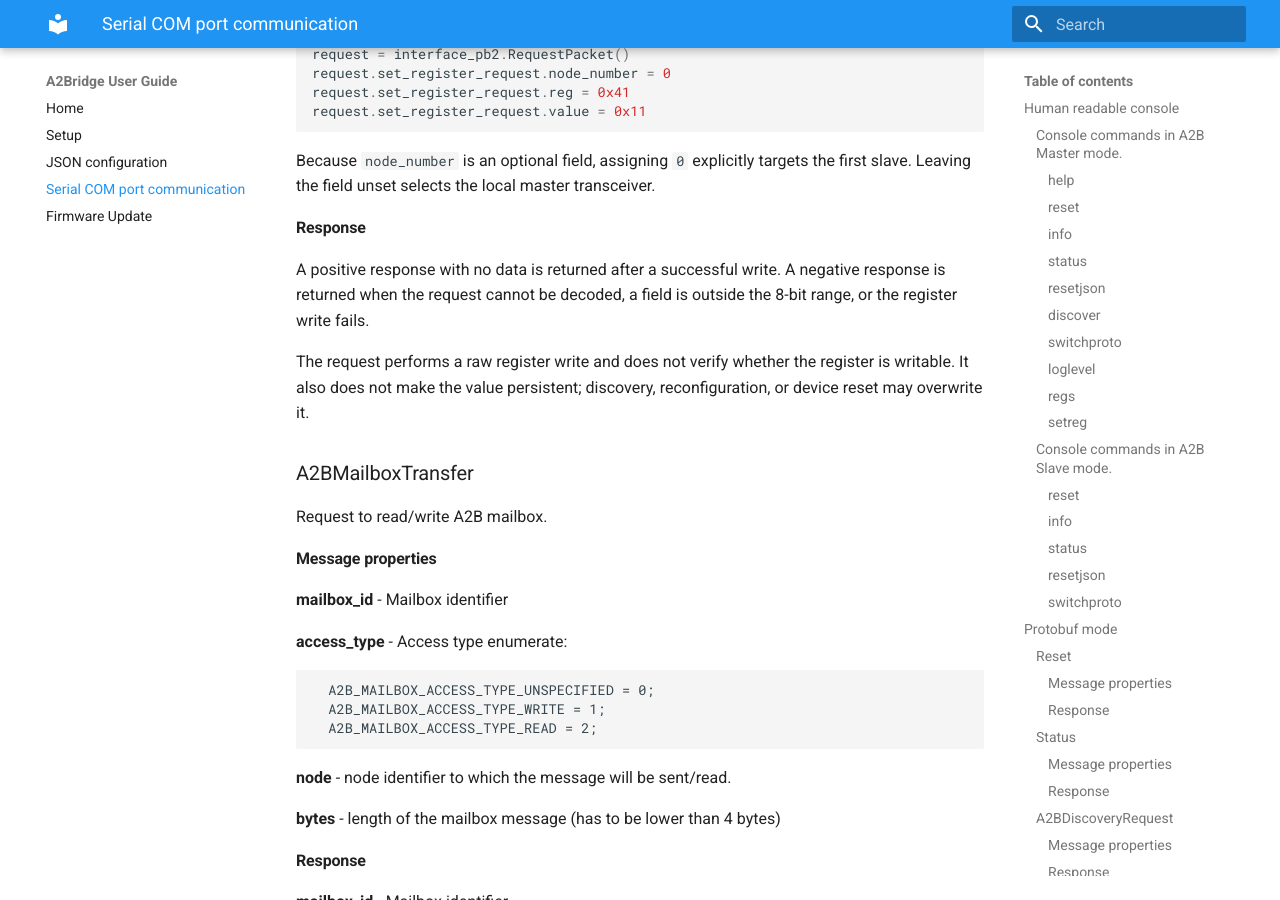
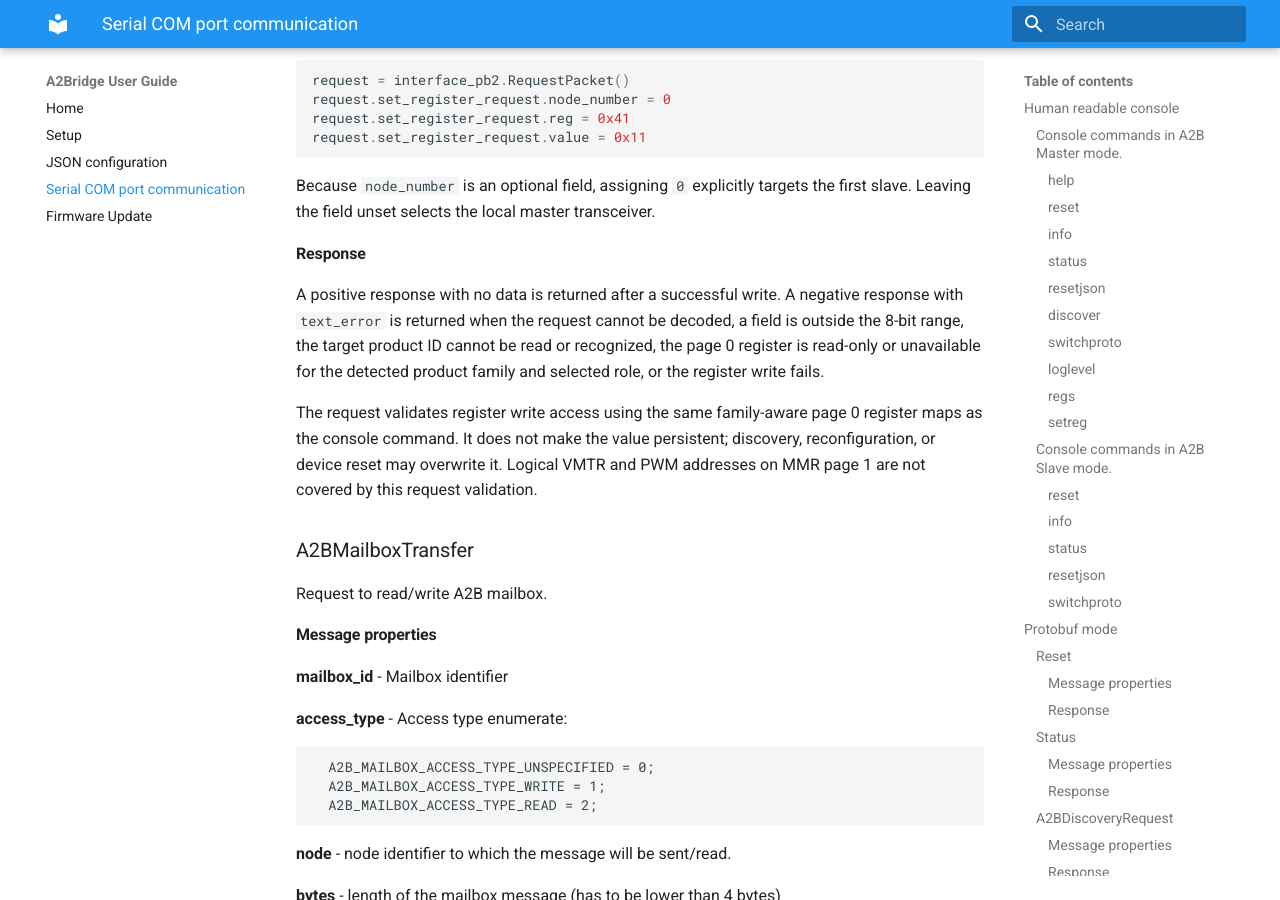
Before and after one commit to int2code/a2bridge, an MkDocs documentation site: the page built from docs/userguide/serial.md, in a window 1280 px wide and 900 px high, scrolled down 7441 px. Built offline with MkDocs 1.6.1 and Material for MkDocs 9.7.7, drawn with Linux system fonts in a browser that asks for light colours; some of the changed text lies outside the part shown.

```diff
--- a/docs/userguide/serial.md
+++ b/docs/userguide/serial.md
@@ -103,7 +103,7 @@
 
 The node number, register address, and value are parsed as 8-bit numbers in the range `0..255`. The node number must identify an existing slave. Decimal and hexadecimal notation are accepted.
 
-The command performs a raw register write. It does not check whether the selected register is writable and it does not store the change in the device configuration. A later discovery, reconfiguration, or device reset may overwrite the value. Refer to the A2B transceiver documentation before writing a register.
+Before writing, the command reads the target transceiver product ID and validates the page 0 register address and its write access for the detected AD242x or AD243x family and the selected master or slave role. Read-only, undefined, role-specific, and unsupported-access registers are rejected with an explanatory console message. The command does not store the change in the device configuration. A later discovery, reconfiguration, or device reset may overwrite the value.
 
 
 ### Console commands in A2B Slave mode.
@@ -328,9 +328,9 @@
 
 #### **Response**
 
-A positive response with no data is returned after a successful write. A negative response is returned when the request cannot be decoded, a field is outside the 8-bit range, or the register write fails.
+A positive response with no data is returned after a successful write. A negative response with `text_error` is returned when the request cannot be decoded, a field is outside the 8-bit range, the target product ID cannot be read or recognized, the page 0 register is read-only or unavailable for the detected product family and selected role, or the register write fails.
 
-The request performs a raw register write and does not verify whether the register is writable. It also does not make the value persistent; discovery, reconfiguration, or device reset may overwrite it.
+The request validates register write access using the same family-aware page 0 register maps as the console command. It does not make the value persistent; discovery, reconfiguration, or device reset may overwrite it. Logical VMTR and PWM addresses on MMR page 1 are not covered by this request validation.
 
 ### A2BMailboxTransfer
 Request to read/write A2B mailbox.
```
Also changed, not shown: 1 other file.
